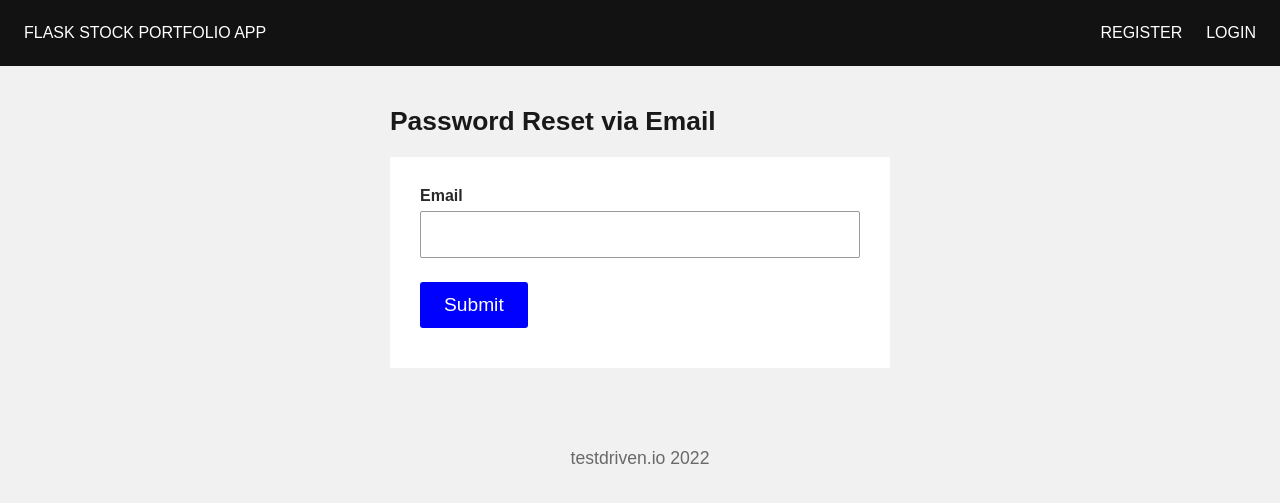
After one commit to PhilipJPrice/flask-stock-portfolio, a Flask app: page /users/password_reset_via_email in a window 1280 px wide. The commit adds this page. Shown: the top 503 px of the page. Run offline with Flask 3, Linux system fonts and the light colour scheme; some libraries are stand-ins or nearby versions.

Commit message:
Password Reset

```diff
--- a/project/models.py
+++ b/project/models.py
@@ -74,6 +74,9 @@ class User(database.Model):
     def is_password_correct(self, password_plaintext: str):
         return check_password_hash(self.password_hashed, password_plaintext)
 
+    def set_password(self, password_plaintext: str):
+        self.password_hashed = self._generate_password_hash(password_plaintext)
+
     @staticmethod
     def _generate_password_hash(password_plaintext):
         return generate_password_hash(password_plaintext)
--- a/project/users/forms.py
+++ b/project/users/forms.py
@@ -12,3 +12,11 @@ class LoginForm(FlaskForm):
     password = PasswordField('Password', validators=[DataRequired()])
     remember_me = BooleanField('Remember Me')
     submit = SubmitField('Login')
+
+class EmailForm(FlaskForm):
+    email = StringField('Email', validators=[DataRequired(), Email(), Length(min=6, max=100)])
+    submit = SubmitField('Submit')
+
+class PasswordForm(FlaskForm):
+    password = PasswordField('New Password: ', validators=[DataRequired()])
+    submit = SubmitField('Submit')
--- a/project/users/routes.py
+++ b/project/users/routes.py
@@ -71,6 +71,17 @@ def register():
 
     return render_template('users/register.html', form=form)
 
+def generate_password_reset_email(user_email):
+    password_reset_serializer = URLSafeTimedSerializer(current_app.config['SECRET_KEY'])
+
+    password_reset_url = url_for('users.process_password_reset_token',
+                                token=password_reset_serializer.dumps(user_email, salt='password-reset-salt'),
+                                _external=True)
+
+    return Message(subject='Flask Stock Portfolio App - Password Reset Requested',
+                    html=render_template('users/email_password_reset.html', password_reset_url=password_reset_url),
+                    recipients=[user_email])
+
 # -----
 # Login
 # -----
@@ -127,13 +138,14 @@ def logout():
 def user_profile():
     return render_template('users/profile.html')
 
-# --------------------------
-# Email Address Confirmation
-# --------------------------
+# -----------------------------------------
+# Email Address Confirmation/Password Reset
+# -----------------------------------------
 
 from itsdangerous import URLSafeTimedSerializer
 from itsdangerous.exc import BadSignature
 from datetime import datetime
+from .forms import EmailForm
 
 def generate_confirmation_email(user_email):
     confirm_serializer = URLSafeTimedSerializer(current_app.config['SECRET_KEY'])
@@ -170,3 +182,71 @@ def confirm_email(token):
         current_app.logger.info(f'Email address confirmed for: {user.email}')
 
     return redirect(url_for('stocks.index'))
+
+"""def generate_password_reset_email(user_email):
+    password_reset_serializer = URLSafeTimedSerializer(current_app.config['SECRET_KEY'])
+
+    password_reset_url = url_for('users.process_password_reset_token',
+                                token=password_reset_serializer.dumps(user_email, salt='password-reset-salt'),
+                                _external=True)
+
+    return Message(subject='Flask Stock Portfolio App - Password Reset Requested',
+                    html=render_template('users/email_password_reset.html', password_reset_url=password_reset_url),
+                    recipients=[user_email])"""
+
+@users_blueprint.route('/password_reset_via_email', methods=['GET', 'POST'])
+def password_reset_via_email():
+    form = EmailForm()
+
+    if form.validate_on_submit():
+        user = User.query.filter_by(email=form.email.data).first()
+
+        if user is None:
+            flash('Error! Invalid email address!', 'error')
+            return render_template('users/password_reset_via_email.html', form=form)
+
+        if user.email_confirmed:
+            @copy_current_request_context
+            def send_email(email_message):
+                with current_app.app_context():
+                    mail.send(email_message)
+
+            # Send an email confirming the new registration
+            message = generate_password_reset_email(form.email.data)
+            email_thread = Thread(target=send_email, args=[message])
+            email_thread.start()
+
+            flash('Please check your email for a password reset link.', 'success')
+        else:
+            flash('Your email address must be confirmed before attempting a password reset.', 'error')
+        return redirect(url_for('users.login'))
+
+    return render_template('users/password_reset_via_email.html', form=form)
+
+from .forms import PasswordForm
+
+@users_blueprint.route('/password_reset_via_token/<token>', methods=['GET', 'POST'])
+def process_password_reset_token(token):
+    try:
+        password_reset_serializer = URLSafeTimedSerializer(current_app.config['SECRET_KEY'])
+        email = password_reset_serializer.loads(token, salt='password-reset-salt', max_age=3600)
+    except BadSignature:
+        flash('The password reset link is invalid or has expired.', 'error')
+        return redirect(url_for('users.login'))
+
+    form = PasswordForm()
+
+    if form.validate_on_submit():
+        user = User.query.filter_by(email=email).first()
+
+        if user is None:
+            flash('Invalid email address!', 'error')
+            return redirect(url_for('users.login'))
+
+        user.set_password(form.password.data)
+        database.session.add(user)
+        database.session.commit()
+        flash('Your password has been updated!', 'success')
+        return redirect(url_for('users.login'))
+
+    return render_template('users/reset_password_with_token.html', form=form)
--- a/project/users/templates/users/login.html
+++ b/project/users/templates/users/login.html
@@ -35,6 +35,10 @@
         <div class="field">
             {{ form.submit() }}
         </div>
+
+        <div class="forgot-password">
+            <p><em><a href="{{ url_for('users.password_reset_via_email') }}">Forgot your password?</a></em></p>
+        </div>
     </form>
 </div>
 
--- /dev/null
+++ b/project/users/templates/users/password_reset_via_email.html
@@ -0,0 +1,27 @@
+{% extends "base.html" %}
+
+{% block styling %}
+<link rel="stylesheet" href="{{ url_for('static', filename='css/form_style.css') }}">
+{% endblock %}
+
+{% block content %}
+<div class="form-wrap">
+    <h1>Password Reset via Email</h1>
+
+    <form method="post">
+        {{ form.csrf_token }}
+
+        <div class="field">
+            {{ form.email.label }}
+            {{ form.email }}
+            {% for error in form.email.errors %}
+                <p class="validation-error">[{{ error }}]</p>
+            {% endfor %}
+        </div>
+
+        <div class="field">
+            <button type="submit">Submit</button>
+        </div>
+    </form>
+</div>
+{% endblock %}
```
Also changed, not shown: project/users/templates/users/email_password_reset.html (added, +11 -0 lines), project/users/templates/users/reset_password_with_token.html (added, +27 -0 lines), tests/conftest.py (+34 -0 lines), tests/functional/test_users.py (+119 -0 lines), tests/unit/test_models.py (+11 -0 lines).
